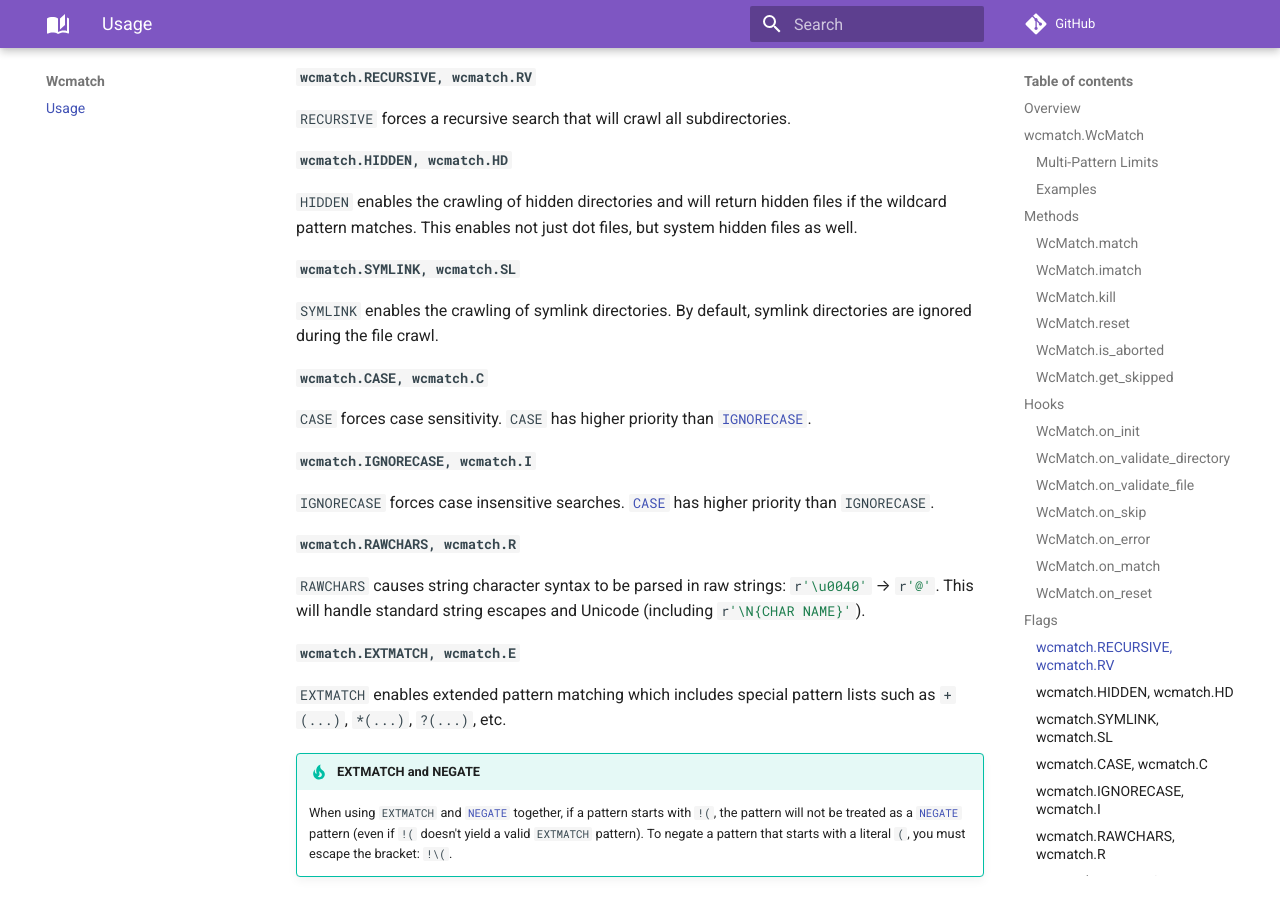
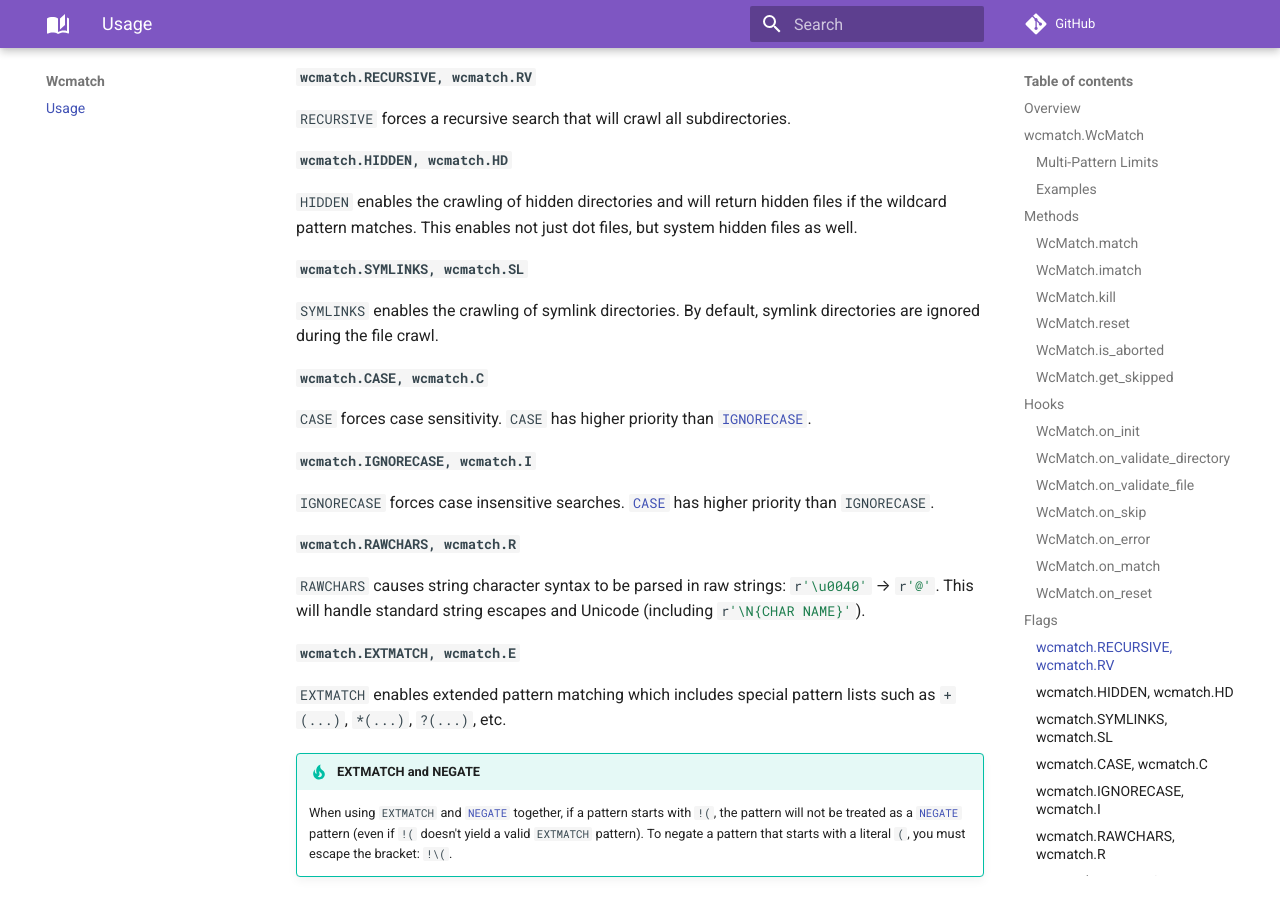
Before and after one commit to facelessuser/wcmatch, an MkDocs documentation site: the page built from docs/src/markdown/wcmatch.md, in a window 1280 px wide and 900 px high, scrolled down 6420 px. Built offline with MkDocs 1.6.1 and Material for MkDocs 9.7.7, drawn with Linux system fonts in a browser that asks for light colours; comment, search, counter and statistics services are not loaded.

Commit message:
Fix wcmatch docs: SYMLINK => SYMLINKS (#217)
Signed-off-by: Jack Cherng <jfcherng@gmail.com>

```diff
--- a/docs/src/markdown/wcmatch.md
+++ b/docs/src/markdown/wcmatch.md
@@ -310,9 +310,9 @@
 `HIDDEN` enables the crawling of hidden directories and will return hidden files if the wildcard pattern matches. This
 enables not just dot files, but system hidden files as well.
 
-#### `wcmatch.SYMLINK, wcmatch.SL` {: #symlink}
+#### `wcmatch.SYMLINKS, wcmatch.SL` {: #symlinks}
 
-`SYMLINK` enables the crawling of symlink directories. By default, symlink directories are ignored during the file
+`SYMLINKS` enables the crawling of symlink directories. By default, symlink directories are ignored during the file
 crawl.
 
 #### `wcmatch.CASE, wcmatch.C` {: #case}
```
